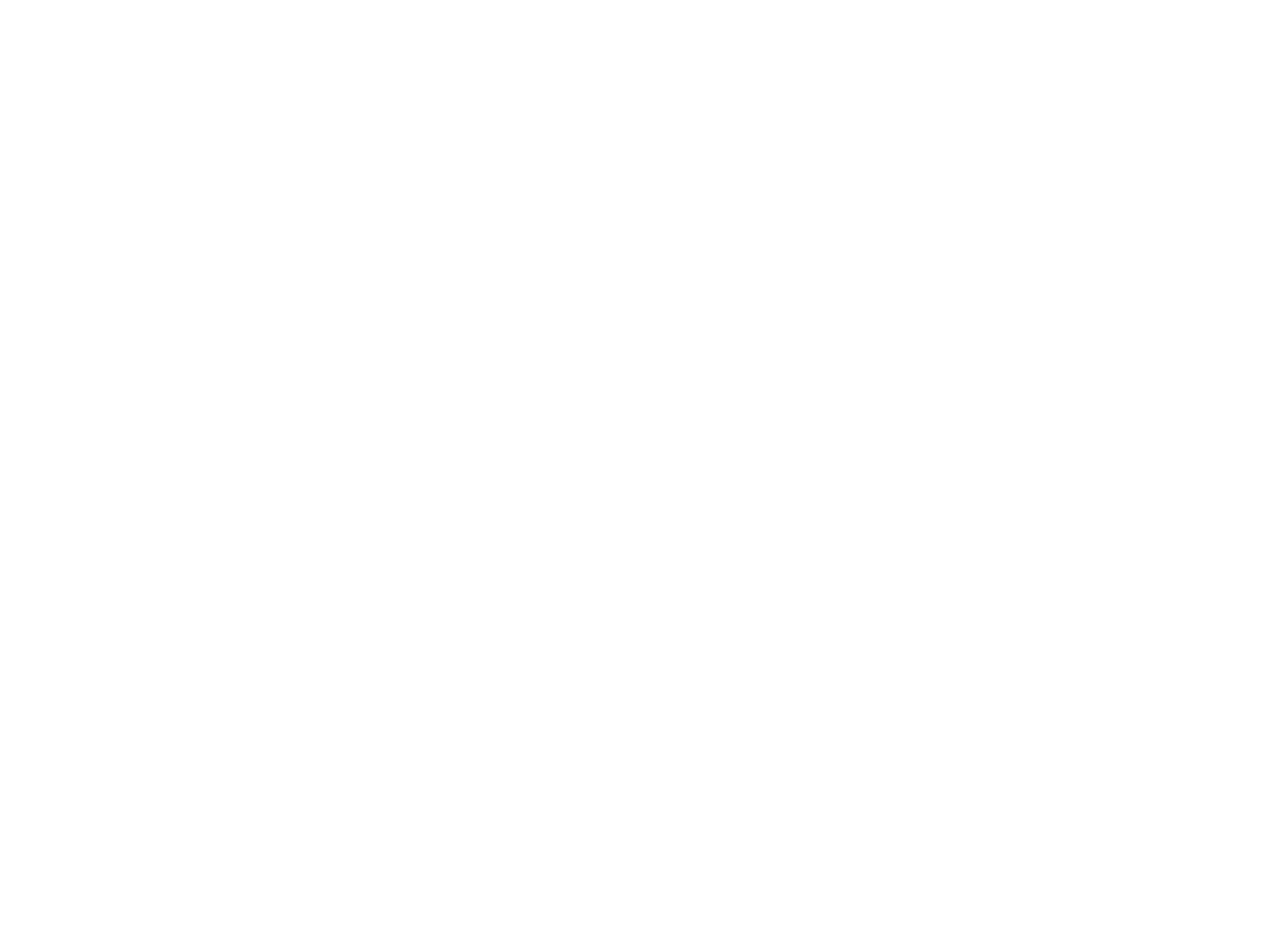
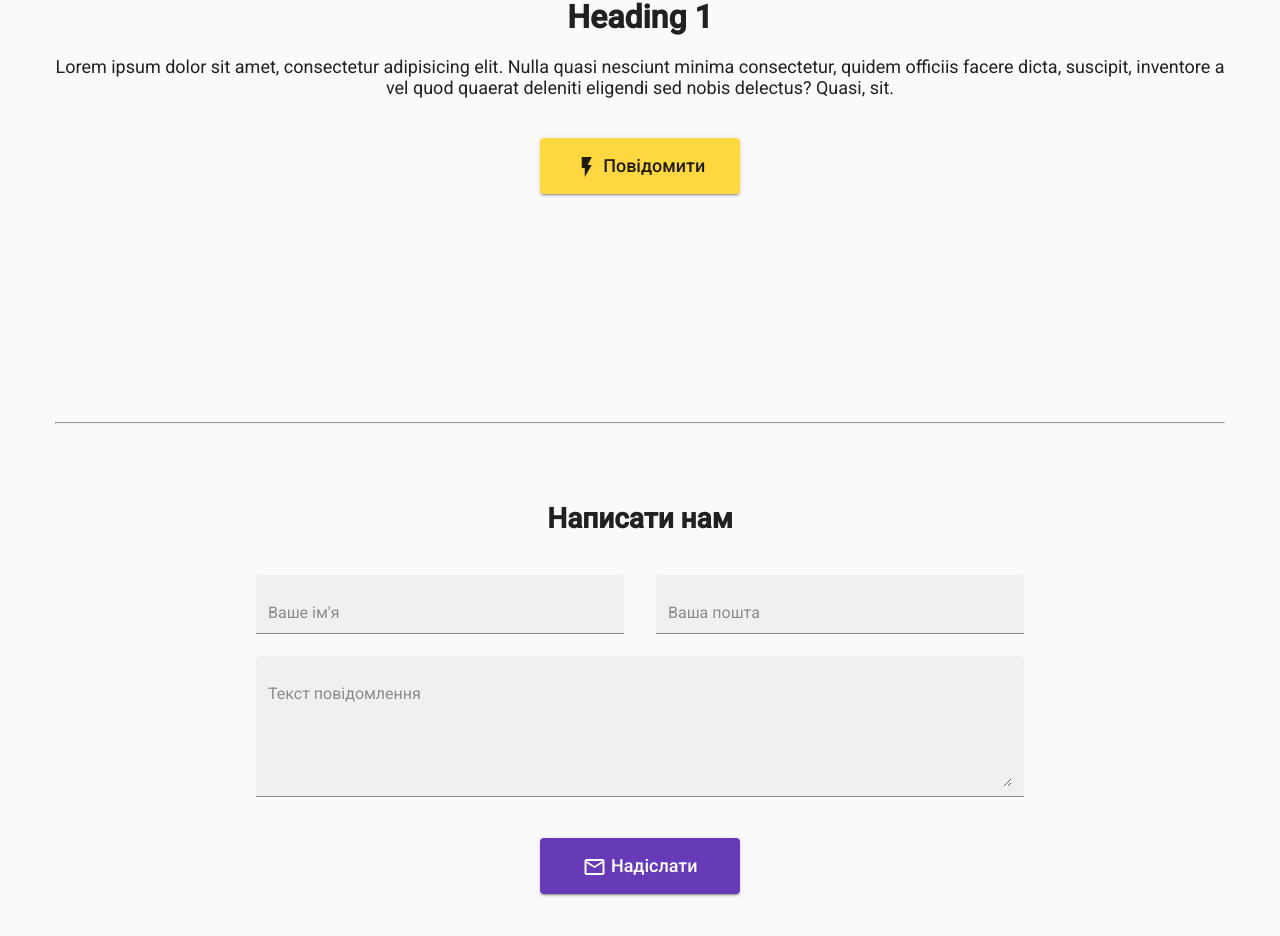
Before and after one commit to korenev6052/public-organization, an Angular app: page /home in a window 1280 px wide. Shown: the part 286-1222 px from the top of the page. Before the commit the page ends 800 px from the top, so only its background shows below. Built offline with nearby package versions, Linux system fonts and the light colour scheme.

Commit message:
NCU-7 Сверстал шаблон home-page

```diff
--- a/src/app/app.module.ts
+++ b/src/app/app.module.ts
@@ -5,6 +5,8 @@
 import { MatMenuModule } from '@angular/material/menu';
 import { MatButtonModule } from '@angular/material/button';
 import { MatToolbarModule } from '@angular/material/toolbar';
+import { MatFormFieldModule } from '@angular/material/form-field';
+import { MatInputModule } from '@angular/material/input';
 
 import { AppRoutingModule } from './app-routing.module';
 import { AppComponent } from './app.component';
@@ -34,7 +36,9 @@
     MatIconModule,
     MatMenuModule,
     MatButtonModule,
-    MatToolbarModule
+    MatToolbarModule,
+    MatFormFieldModule,
+    MatInputModule
   ],
   providers: [],
   bootstrap: [AppComponent]
--- a/src/app/home-page/home-page.component.css
+++ b/src/app/home-page/home-page.component.css
@@ -0,0 +1,104 @@
+.home-page {
+  padding-right: 15px;
+  padding-left: 15px;
+  margin-right: auto;
+  margin-left: auto;
+}
+@media (min-width: 768px) {
+  .home-page {
+    width: 750px;
+  }
+}
+@media (min-width: 992px) {
+  .home-page {
+    width: 970px;
+  }
+}
+@media (min-width: 1200px) {
+  .home-page {
+    width: 1170px;
+  }
+}
+.home-page-title {
+  text-align: center;
+  padding-top: 50px;
+  padding-bottom: 50px;
+}
+@media (min-width: 768px) {
+  .home-page-title {
+    padding-top: 100px;
+    padding-bottom: 100px;
+  }
+}
+@media (min-width: 992px) {
+  .home-page-title {
+    padding-top: 200px;
+    padding-bottom: 200px;
+  }
+}
+.home-page-title__header {
+  font-size: 32px;
+  margin-top: 20px;
+  margin-bottom: 20px;
+}
+.home-page-title__pre-header {
+  font-size: 18px;
+  margin-top: 20px;
+  margin-bottom: 20px;
+}
+.home-page-title__button {
+  margin-top: 20px;
+  margin-bottom: 20px;
+  padding: 10px 30px;
+  font-size: 18px;
+  min-width: 200px;
+}
+.home-page-feedback {
+  text-align: center;
+  padding-top: 25px;
+  padding-bottom: 25px;
+}
+@media (min-width: 992px) {
+  .home-page-feedback {
+    padding-top: 50px;
+    padding-bottom: 50px;
+  }
+}
+.home-page-feedback__header {
+  font-size: 28px;
+  margin-top: 20px;
+  margin-bottom: 20px;
+}
+.home-page-feedback__form {
+  width: 100%;
+  max-width: 800px;
+  margin: 20px auto;
+  margin-top: 40px;
+  margin-bottom: 20px;
+}
+.home-page-form__form-input {
+  width: 96%;
+  margin-left: 2%;
+  margin-right: 2%;
+}
+@media (min-width: 768px) {
+  .home-page-form__form-input {
+    width: 46%;
+  }
+}
+.home-page-form__form-textarea {
+  width: 96%;
+  margin-left: 2%;
+  margin-right: 2%;
+}
+.home-page-form__form-textarea textarea {
+  width: 100%;
+  min-height: 100px;
+}
+.home-page-feedback__button {
+  margin-top: 20px;
+  margin-bottom: 20px;
+  padding: 10px 30px;
+  font-size: 18px;
+  min-width: 200px;
+}
--- a/src/app/home-page/home-page.component.html
+++ b/src/app/home-page/home-page.component.html
@@ -1 +1,34 @@
-<p>home-page works!</p>
+<div class="home-page">
+  <div class="home-page-title">
+    <h1 class="home-page-title__header">
+      Heading 1
+    </h1>
+    <div class="home-page-title__pre-header">
+      Lorem ipsum dolor sit amet, consectetur adipisicing elit. Nulla quasi nesciunt minima consectetur, quidem officiis
+      facere dicta, suscipit, inventore a vel quod quaerat deleniti eligendi sed nobis delectus? Quasi, sit.
+    </div>
+    <button class="home-page-title__button" mat-raised-button color="accent">
+      <mat-icon>flash_on</mat-icon>&nbsp;Повідомити
+    </button>
+  </div>
+  <hr>
+  <div class="home-page-feedback">
+    <h2 class="home-page-feedback__header">
+      Написати нам
+    </h2>
+    <form class="home-page-feedback__form">
+      <mat-form-field class="home-page-form__form-input" appearance="fill">
+        <input matInput placeholder="Ваше ім'я">
+      </mat-form-field>
+      <mat-form-field class="home-page-form__form-input" appearance="fill">
+        <input matInput placeholder="Ваша пошта">
+      </mat-form-field>
+      <mat-form-field class="home-page-form__form-textarea" appearance="fill">
+        <textarea matInput placeholder="Текст повідомлення"></textarea>
+      </mat-form-field>
+      <button class="home-page-feedback__button" mat-raised-button color="primary">
+        <mat-icon>mail_outline</mat-icon>&nbsp;Надіслати
+      </button>
+    </form>
+  </div>
+</div>
--- a/src/index.html
+++ b/src/index.html
@@ -11,7 +11,7 @@
   <link href="https://fonts.googleapis.com/icon?family=Material+Icons" rel="stylesheet">
 </head>
 
-<body>
+<body class="mat-app-background">
   <po-root></po-root>
 </body>
 
```
